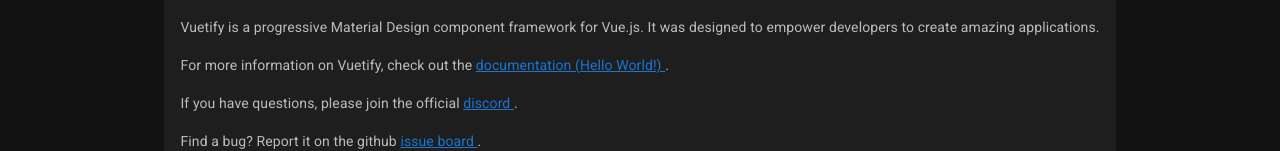
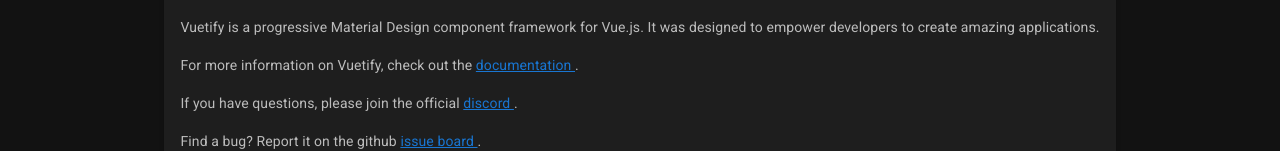
Before and after one commit to annethereshewent/blogger3, a Nuxt app: page / in a window 1280 px wide. Shown: the part 311-462 px from the top of the page. Built offline with nearby package versions, Linux system fonts and the light colour scheme.

Commit message:
removed test. all is well.

```diff
--- a/pages/index.vue
+++ b/pages/index.vue
@@ -25,7 +25,7 @@
               target="_blank"
               rel="noopener noreferrer"
             >
-              documentation (Hello World!)
+              documentation
             </a>.
           </p>
           <p>
```
